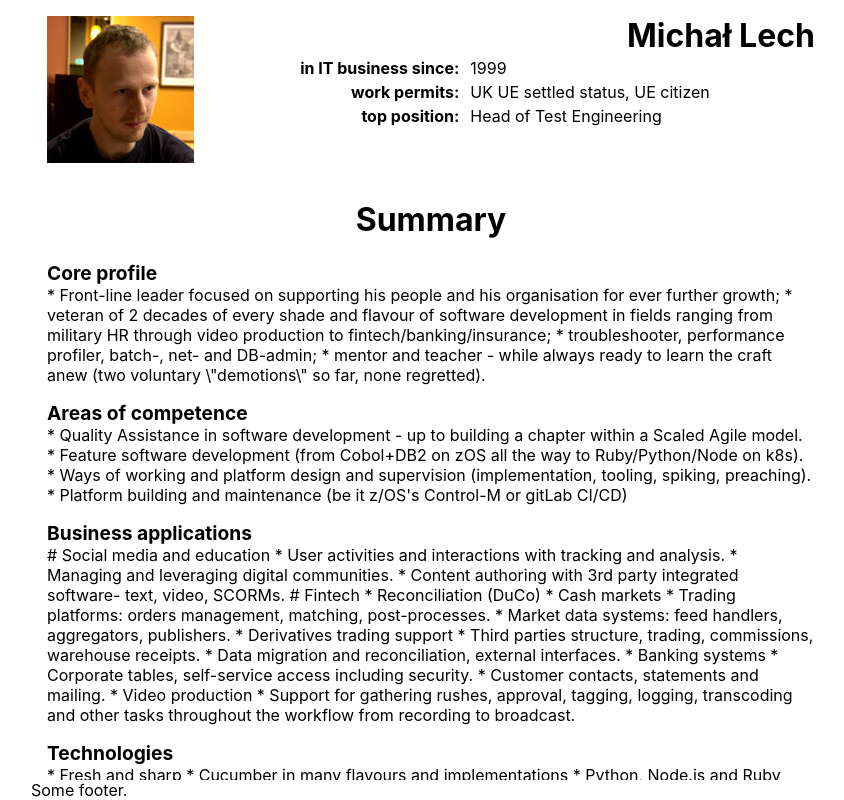
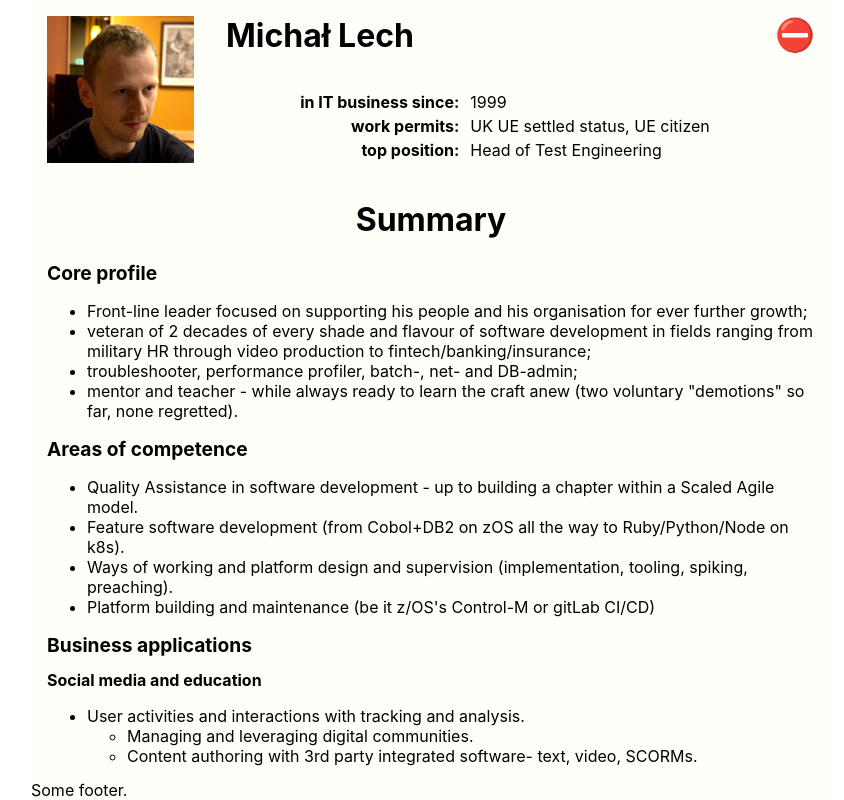
Before and after one commit to akseiya/cvml, a React (Create React App) app in the folder tsx/: page / in a window 1280 px wide. Shown: the whole page, without its empty margins (209-1053 px from the left). Built offline with nearby package versions, Linux system fonts and the light colour scheme.

Commit message:
rendering summary, getting to flat

```diff
--- a/tsx/src/App.css
+++ b/tsx/src/App.css
@@ -12,16 +12,23 @@ body {
 }
 
 .resume-root {
-  background-color: white;
+  background-color: #FFFFFA;
 
   height: 100vh;
   max-width: 50em;
-
-  margin-left: auto;
-  margin-right: auto;
+  position: relative;
+  margin: 0 auto;
 
   display: flex;
   flex-direction: column;
+}
+
+.switchbox {
+  font-family: sans-serif;
+  font-size: 2em;
+  position: absolute;
+  right: 0.5em;
+  top: 0.5em;
 }
 
 main {
@@ -38,9 +45,19 @@ main article {
   margin: 1em;
 }
 
+main.rich article {
+  border: 1px solid black;
+}
+
 main article header {
   font-size: 1.2em;
   font-weight: bold;
+}
+
+main article h1 {
+  font-size: 1em;
+  font-weight: bold;
+  text-align: left;
 }
 
 .resume-root pre {
--- a/tsx/src/App.tsx
+++ b/tsx/src/App.tsx
@@ -26,6 +26,7 @@ export default function App() {
         <pre>{jdmp(currentResume)}</pre>
       </main>
       <footer>Some footer.</footer>
+      <div className='switchbox'>⛔</div>
     </div>
   );
 }
--- a/tsx/src/CVHeader.css
+++ b/tsx/src/CVHeader.css
@@ -1,7 +1,8 @@
 .resume-root > header header {
   font-size: 2em;
   font-weight: bold;
-  text-align: right;
+  text-align: left;
+  flex-grow: 2;
 }
 
 .resume-root > header {
--- a/tsx/src/Summary.tsx
+++ b/tsx/src/Summary.tsx
@@ -1,4 +1,5 @@
 import React from 'react';
+import { ReactMarkdown } from 'react-markdown/lib/react-markdown';
 
 import { YAMLResume } from './utils/Resume';
 
@@ -11,7 +12,8 @@ const renderSummaryItem = (item: SummaryItem) => {
   return (
     <article>
       <header>{title}</header>
-      {markdown}
+      <ReactMarkdown>{markdown}</ReactMarkdown>
+
     </article>
   );
 };
```
